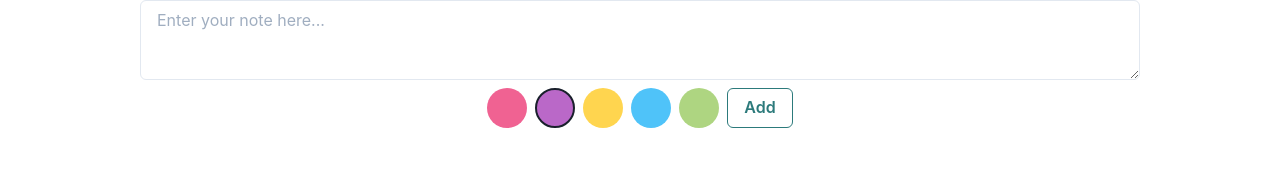
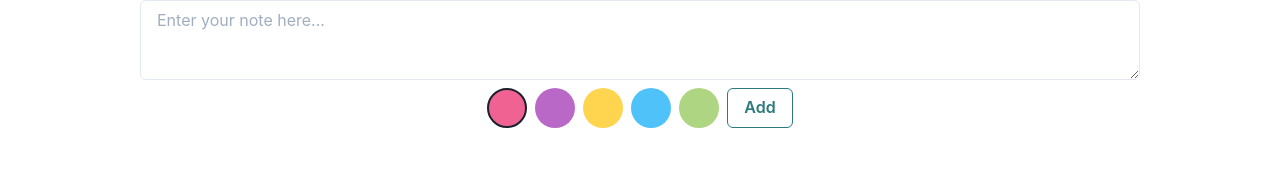
Before and after one commit to ozanakayaci/redux-notesapp, a React (Create React App) app: page / in a window 1280 px wide. Shown: the part 192-366 px from the top of the page. Built offline with nearby package versions, Linux system fonts and the light colour scheme.

Commit message:
localstorage for  selecterd color

```diff
--- a/src/components/Form.js
+++ b/src/components/Form.js
@@ -1,11 +1,17 @@
-import { useState } from "react";
+import { useState, useEffect } from "react";
 import { useSelector } from "react-redux";
 
-import { Textarea, Box, Button, GridItem } from "@chakra-ui/react";
+import { Textarea, Box, Button } from "@chakra-ui/react";
 
 function Form() {
   let [value, setValue] = useState();
-  let [selectedColor, setSelectedColor] = useState("#BA68C8");
+  let [selectedColor, setSelectedColor] = useState(
+    "#F06292",
+    localStorage.getItem("color")
+  );
+  useEffect(() => {
+    localStorage.setItem("color", selectedColor);
+  }, [selectedColor]);
 
   let handleInputChange = (e) => {
     setValue(e.target.value);
```
